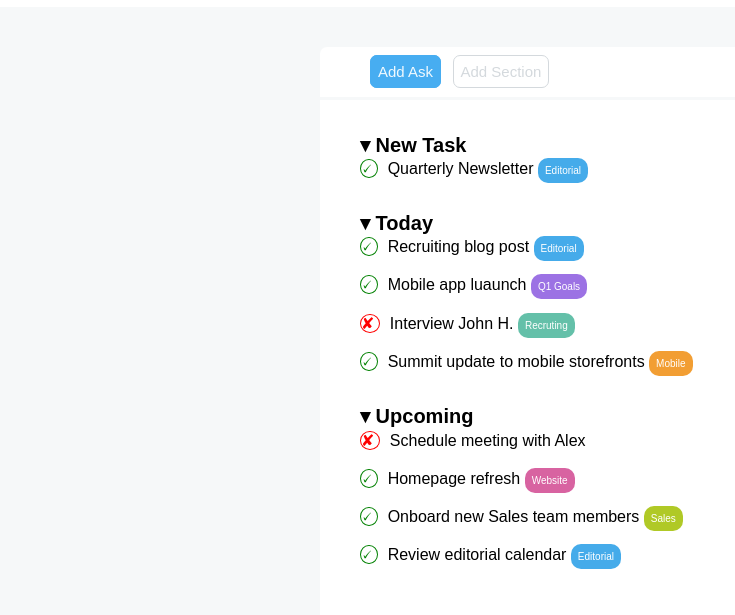
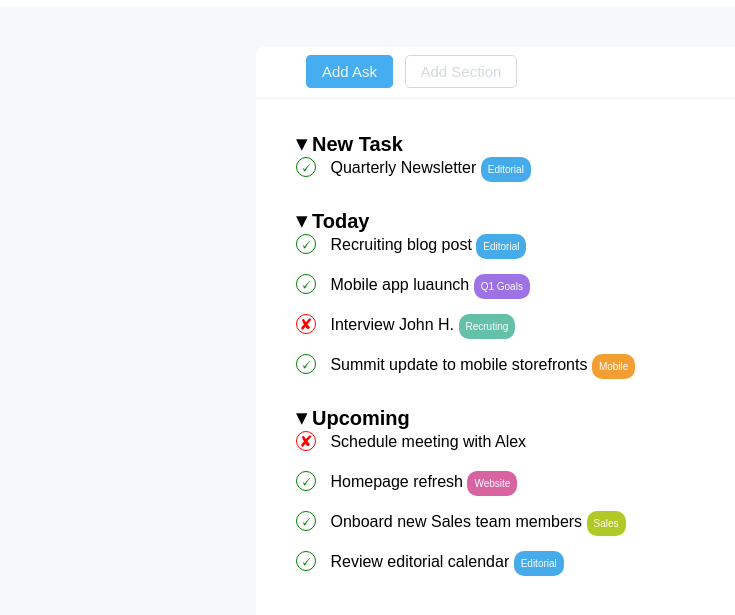
Before and after one commit to Giovi-17/html-css-toboolist, a plain HTML site: page index.html in a window 1280 px wide. Shown: the part 63-678 px from the top of the page, without its empty margins (0-735 px from the left). Drawn offline with Linux system fonts and the light colour scheme.

Commit message:
Correzioni varie

```diff
--- a/css/style.css
+++ b/css/style.css
@@ -1,5 +1,4 @@
 /* RESET */
-
 *{
     margin: 0;
     padding: 0;
@@ -8,13 +7,12 @@
 
 body{
     background-color: #f6f8f9;
-    font-family: arial;
+    font-family: Arial;
 }
 
 /* HEADER */
 header{
     padding: 10px 20px;
-    height: 70px;
     background-color: #ffffff;
 }
 
@@ -27,28 +25,27 @@ header{
 .text-logo{
     display: inline-block;
     vertical-align: middle;
-    font-weight: bold;
+    font-weight: 800;
     font-size: 40px;
 }
 
 /* MAIN */
 .sezione{
-    margin-left: 25%;
-    margin-right: 25%;
+    width: 60%;
+    margin: auto;
+    margin-top: 40px;
 }
 
 /* sezione superiore */
 .button{
     font-size: 15px;
-    padding: 7px;
-    border-radius: 7px;
+    padding: 7px 15px;
+    border-radius: 5px;
     line-height: 50px;
 }
 
 .sezione-superiore{
     background-color: #ffffff;
-    height: 50px;
-    margin-top: 40px;
     border-radius: 7px 7px 0px 0px;
     margin-bottom: 3px;
 }
@@ -63,13 +60,13 @@ header{
     display: inline-block;
 }
 
-.sezione-superiore-sinistra span{
+.button-blue{
     color: #f0f9fe;
     background-color: #47adf1;
     border: 1px solid #47adf1;
 }
 
-.sezione-superiore-destra span{
+.button-gray{
     color: #d4d9dd;
     background-color: #ffffff;
     border: 1px solid #d4d9dd;
@@ -82,13 +79,9 @@ header{
     padding: 30px 40px;
 }
 
-.sezione-inferiore ul{
-    list-style:none;
-    margin-bottom: 30px;
-}
-
+/* liste */
 .sezione-inferiore ol{
-    list-style:none;
+    list-style: none;
     margin-bottom: 30px;
 }
 
@@ -96,19 +89,16 @@ ol li{
     margin-bottom: 20px;
 }
 
+.arrow-down{
+    font-size: 23px;
+}
+
 .titoli-lista{
     font-size: 20px;
     font-weight: 800;
-    line-height: 30px;
-}
-
-li ul{
-    font-size: 17px;
-    line-height: 25px;
 }
 
 /* bottoni */
-
 .button2{
     color: #ffffff;
     font-size: 10px;
@@ -142,8 +132,13 @@ li ul{
 
 /* simboli */
 .simbolo{
+    display: inline-block;
+    width: 20px;
+    height: 20px;
     border-radius: 50%;
     border: 1px solid;
+    text-align: center;
+    line-height: 20px;
     margin-right: 10px;
 }
 
--- a/index.html
+++ b/index.html
@@ -28,14 +28,14 @@
 
                 <div class="sezione-superiore-sinistra">
 
-                    <span class="button">Add Ask</span>
+                    <span class="button button-blue">Add Ask</span>
 
                 </div>
 
 
                 <div class="sezione-superiore-destra">
 
-                    <span class="button">Add Section</span>
+                    <span class="button button-gray">Add Section</span>
 
                 </div>
 
@@ -48,7 +48,9 @@
                 <ol class="lista">
 
                     <li>
-                        <span class="titoli-lista">&#9662; New Task</span>
+
+                        <span class="arrow-down">&#9662;</span>
+                        <span class="titoli-lista">New Task</span>
 
                             <ol>
 
@@ -61,7 +63,8 @@
 
                     <li>
 
-                        <span class="titoli-lista">&#9662; Today</span>
+                        <span class="arrow-down">&#9662;</span>
+                        <span class="titoli-lista">Today</span>
 
                         <ol>
 
@@ -76,7 +79,8 @@
 
                     <li>
 
-                        <span class="titoli-lista">&#9662; Upcoming</span>
+                        <span class="arrow-down">&#9662;</span>
+                        <span class="titoli-lista">Upcoming</span>
 
                         <ol>
 
@@ -89,7 +93,7 @@
 
                     </li>
 
-                </ul>
+                </ol>
 
 
             </div>
```
